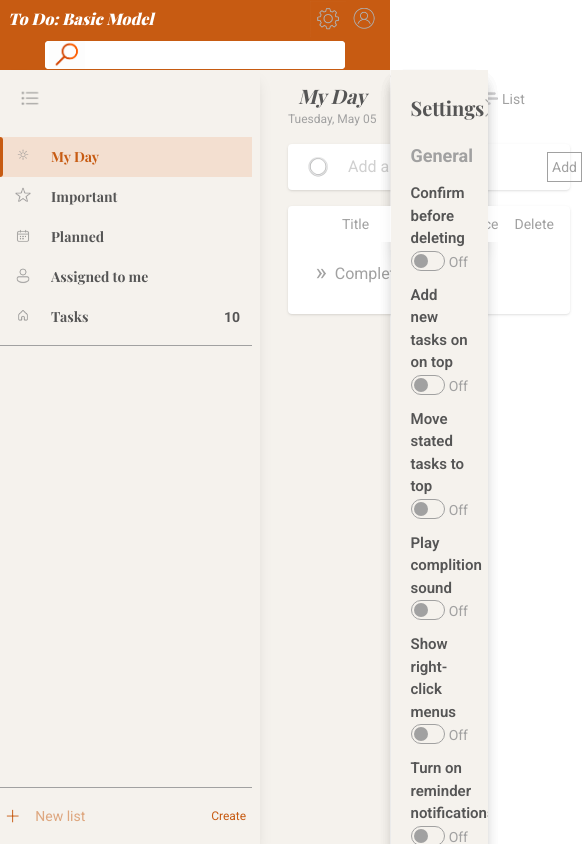
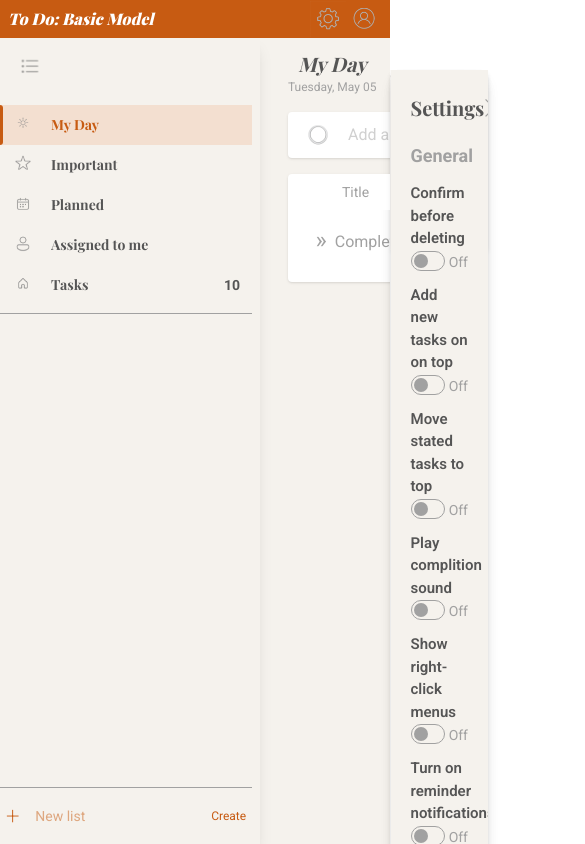
Before and after one commit to VinayakSharmaDev/Microsoft-To-Do, a React (Vite) app: page / in a window 390 px wide. Shown: the whole page, 585 px wide, since content can reach past the window. Built offline with nearby package versions, Linux system fonts and the light colour scheme; a web font is replaced by a local one.

Commit message:
changed css

```diff
--- a/src/App.jsx
+++ b/src/App.jsx
@@ -38,9 +38,8 @@ function App() {
   };
 
 
-
   return (
-    <div className='h-screen flex flex-col text-[#a1a1a1] bg-[#f5f2ed]'>
+    <div className='h-screen overflow-hidden flex flex-col text-[#a1a1a1] bg-[#f5f2ed]'>
       <Header
         activeFeature={activeFeature}
         toggleFeature={toggleFeature} />
--- a/src/components/FeaturesBar/Account.jsx
+++ b/src/components/FeaturesBar/Account.jsx
@@ -8,7 +8,7 @@ function Account({ activeFeature, setActiveFeature }) {
     return (
         <div
             className={`
-                h-45 w-1/4 p-2 fixed top-17.5 right-0 shadow-lg
+                h-45 w-1/4 p-2 fixed top-17.5 right-0 shadow-md
                 sm:top-9.5 md:top-11.5 bg-[#f5f2ed]
 
                 transform transition-transform duration-300 ease-in-out
--- a/src/components/FeaturesBar/settings/Settings.jsx
+++ b/src/components/FeaturesBar/settings/Settings.jsx
@@ -9,7 +9,7 @@ function Settings({ activeFeature, setActiveFeature }) {
 
     return (
         <div
-            className={`custom-scrollbar h-full w-1/4 p-5 pb-13 bg-[#f5f2ed] fixed top-17.5 right-0 shadow-lg sm:top-9.5 md:top-11.5
+            className={`custom-scrollbar h-full w-1/4 p-5 pb-13 bg-[#f5f2ed] fixed top-17.5 right-0 shadow-md sm:top-9.5 md:top-11.5
                 transform transition-transform duration-300 ease-in-out z-50 overflow-y-scroll
                 ${activeFeature === 'settings' ? 'translate-x-0 pointer-events-auto' : 'translate-x-full pointer-events-none'}`}>
 
--- a/src/components/Header/Input.jsx
+++ b/src/components/Header/Input.jsx
@@ -15,7 +15,7 @@ function Input() {
     };
 
     return (
-        <div >
+        <div className='hidden' >
             <div title='Search Task '
                 className="w-75 mx-auto flex items-center bg-white rounded-sm hover:scale-x-101 hover:scale-y-102 transition-transform duration-150 ease-in sm:w-75 md:w-100 ">
 
--- a/src/data/tasks.js
+++ b/src/data/tasks.js
@@ -25,6 +25,15 @@ const list = [
     }
 ];
 
+let count;
+list.forEach(tasklist =>
+    tasklist.tasks.forEach(task => {
+        count = task.completed;
+        console.log(count)
+    }
+    )
+)
+
 export default list;
 
 // export const userList = [
```
Also changed, not shown: src/components/listbar/SystemList.jsx (+5 -3 lines).
